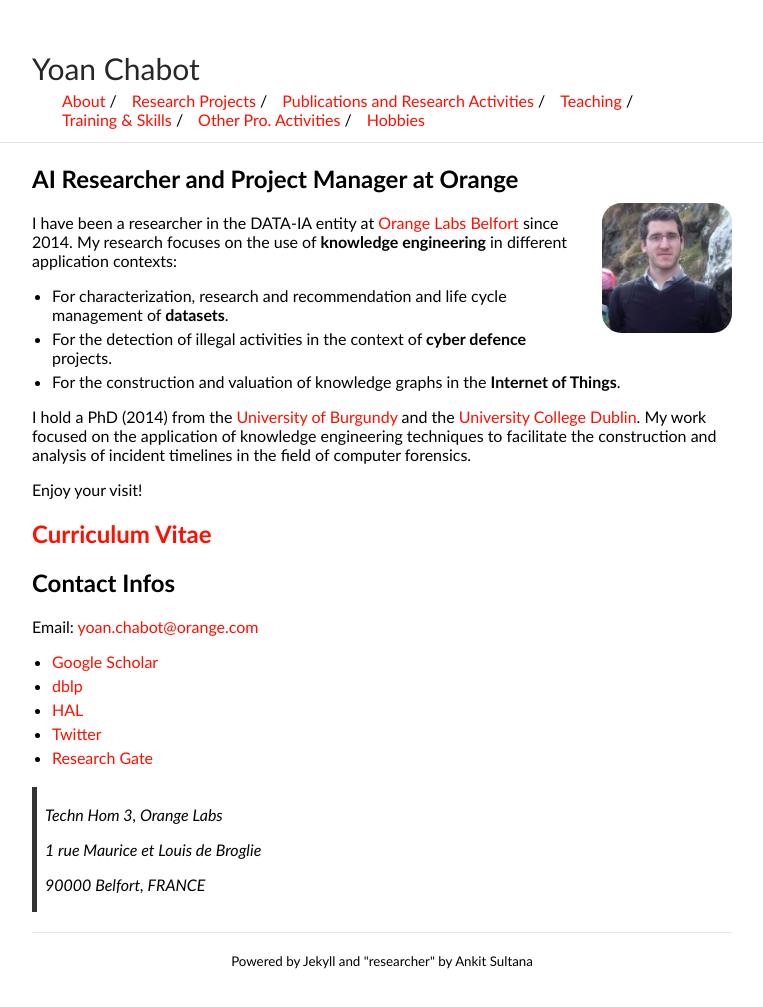
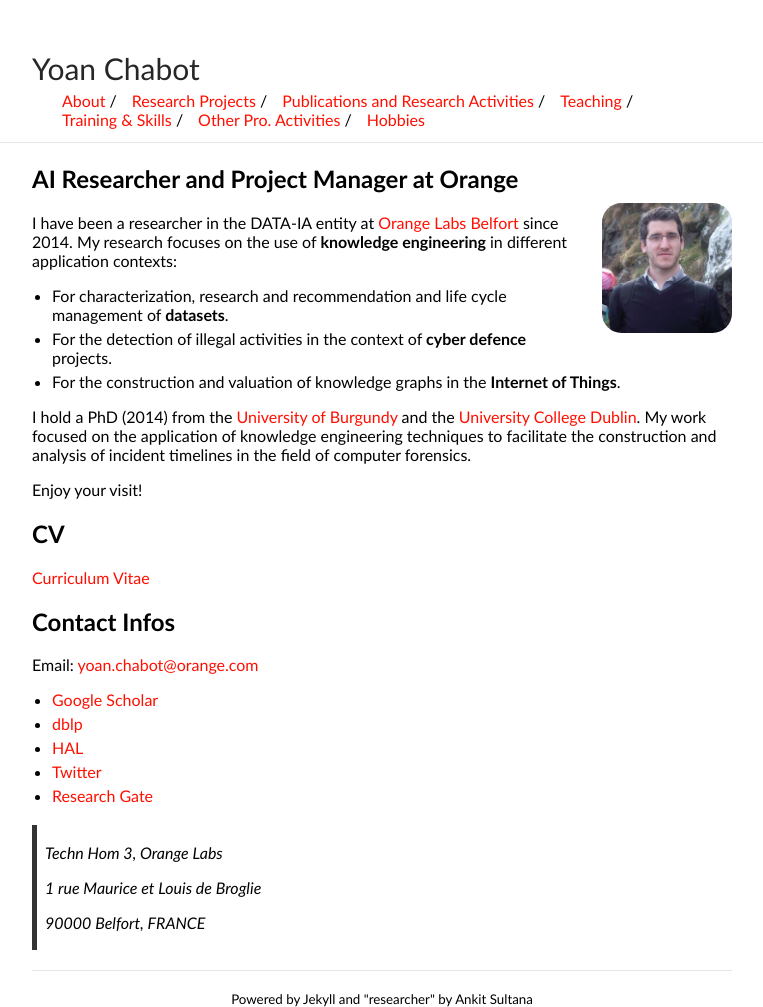
Before and after one commit to yoanchabot/yoanchabot.github.io, a Jekyll site: the page built from index.md, in a window 1280 px wide. Shown: the whole page, without its empty margins (258-1021 px from the left). Built offline with Jekyll 4.4.1, drawn with Linux system fonts in a browser that asks for light colours; before the commit the page ends 969 px from its top, so only the background shows below that.

```diff
--- a/index.md
+++ b/index.md
@@ -18,7 +18,9 @@ My work focused on the application of knowledge engineering techniques to facili
 
 Enjoy your visit!
 
-## [Curriculum Vitae](https://github.com/yoanchabot/yoanchabot.github.io/blob/923a02e82b241ebe0c71633bd0050c0c9cb02ef0/cv.pdf)
+## CV
+
+[Curriculum Vitae](https://github.com/yoanchabot/yoanchabot.github.io/blob/923a02e82b241ebe0c71633bd0050c0c9cb02ef0/cv.pdf)
 
 ## Contact Infos
 
```
